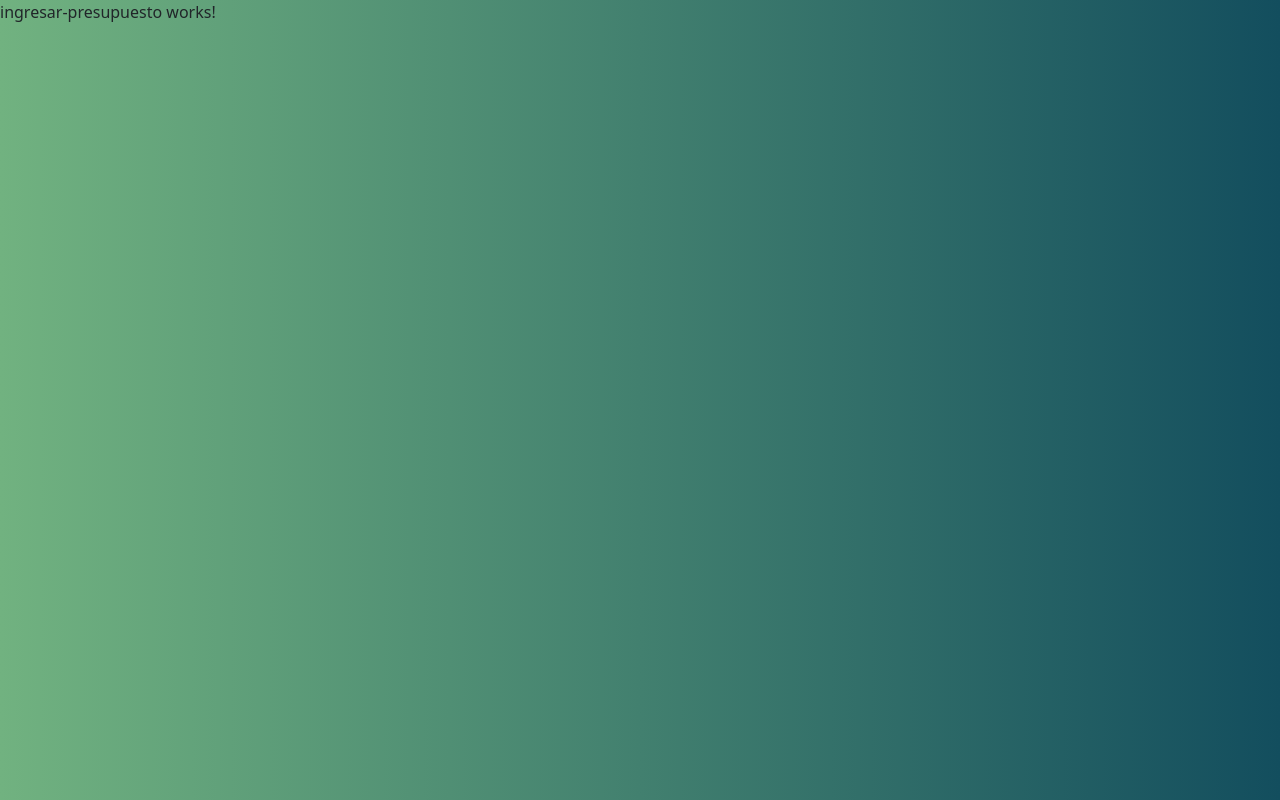
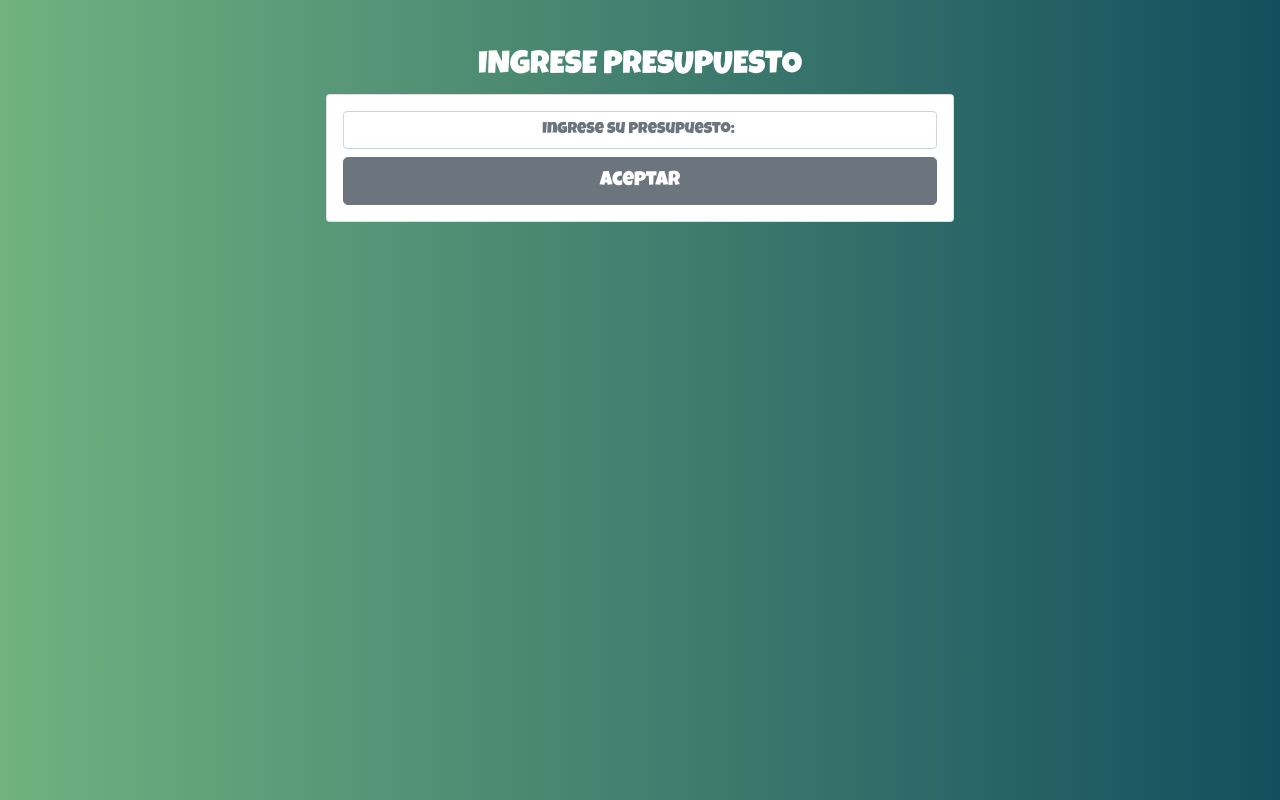
Before and after one commit to juseruhe/presupuesto, an Angular app: page /ingresarpresupuesto in a window 1280 px wide. Built offline with nearby package versions, Linux system fonts and the light colour scheme.

Commit message:
creado google fonts

```diff
--- a/src/app/components/ingresar-presupuesto/ingresar-presupuesto.component.css
+++ b/src/app/components/ingresar-presupuesto/ingresar-presupuesto.component.css
@@ -0,0 +1,7 @@
+input {
+    text-align: center;
+}
+
+button{
+    width:100%;
+}
--- a/src/app/components/ingresar-presupuesto/ingresar-presupuesto.component.html
+++ b/src/app/components/ingresar-presupuesto/ingresar-presupuesto.component.html
@@ -1 +1,12 @@
-<p>ingresar-presupuesto works!</p>
+<div class="row mt-5">
+    <div class="col-lg-6 offset-lg-3">
+        <h2 class="text-center fontTitle">Ingrese Presupuesto</h2>
+        <div class="card">
+            <div class="card-body">
+                <input type="text" name="" id="" class="form-control" placeholder="Ingrese su presupuesto: ">
+                <button class="btn btn-secondary btn-lg btn-block mt-2">Aceptar</button>
+            </div>
+        </div>
+    </div>
+
+</div>
--- a/src/index.html
+++ b/src/index.html
@@ -7,6 +7,7 @@
   <meta name="viewport" content="width=device-width, initial-scale=1">
   <link rel="icon" type="image/x-icon" href="favicon.ico">
   <link href="https://cdn.jsdelivr.net/npm/bootstrap@5.0.0-beta2/dist/css/bootstrap.min.css" rel="stylesheet" integrity="sha384-BmbxuPwQa2lc/FVzBcNJ7UAyJxM6wuqIj61tLrc4wSX0szH/Ev+nYRRuWlolflfl" crossorigin="anonymous">
+  <link href="https://fonts.googleapis.com/css2?family=Luckiest+Guy&display=swap" rel="stylesheet">
 </head>
 <body>
   <app-root></app-root>
--- a/src/styles.css
+++ b/src/styles.css
@@ -4,5 +4,11 @@ body{
     background: #134E5E;  /* fallback for old browsers */
 background: -webkit-linear-gradient(to right, #71B280, #134E5E);  /* Chrome 10-25, Safari 5.1-6 */
 background: linear-gradient(to right, #71B280, #134E5E); /* W3C, IE 10+/ Edge, Firefox 16+, Chrome 26+, Opera 12+, Safari 7+ */
+font-family: 'Luckiest Guy', cursive;
+}
 
+.fontTitle{
+    font-family: 'Luckiest Guy', cursive;
+    color: white;
+    text-transform: uppercase;
 }
```
